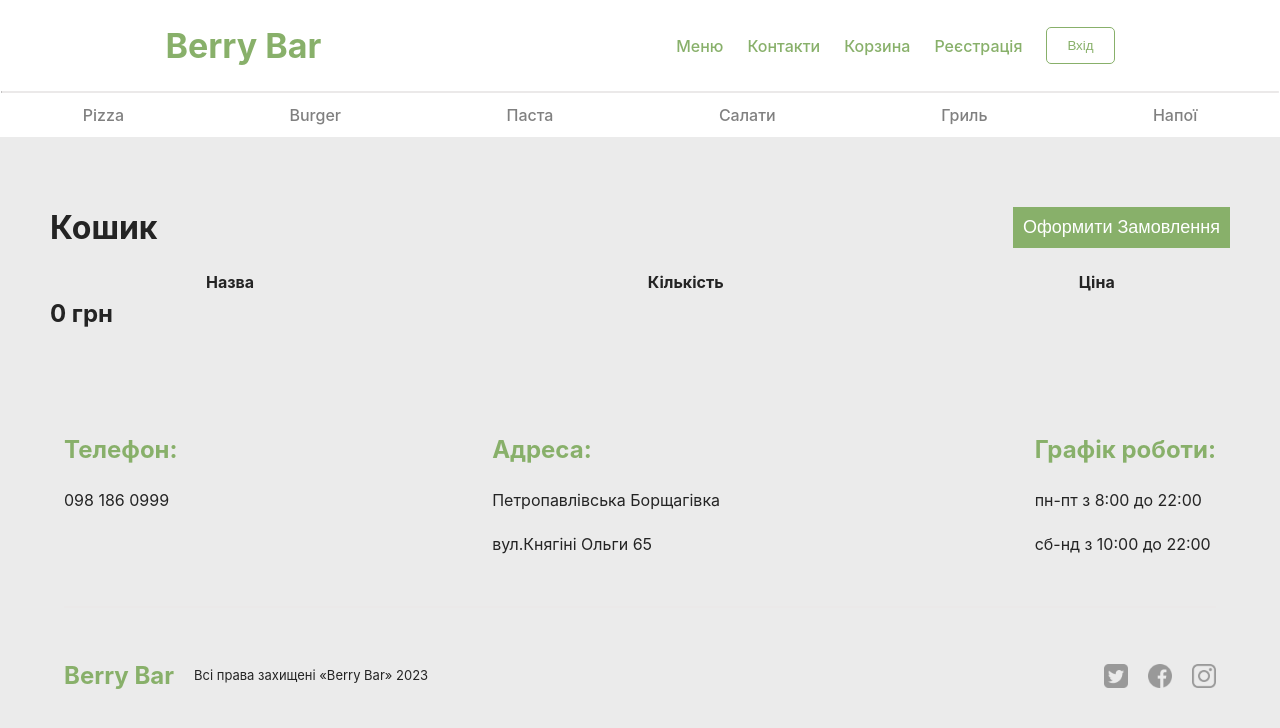
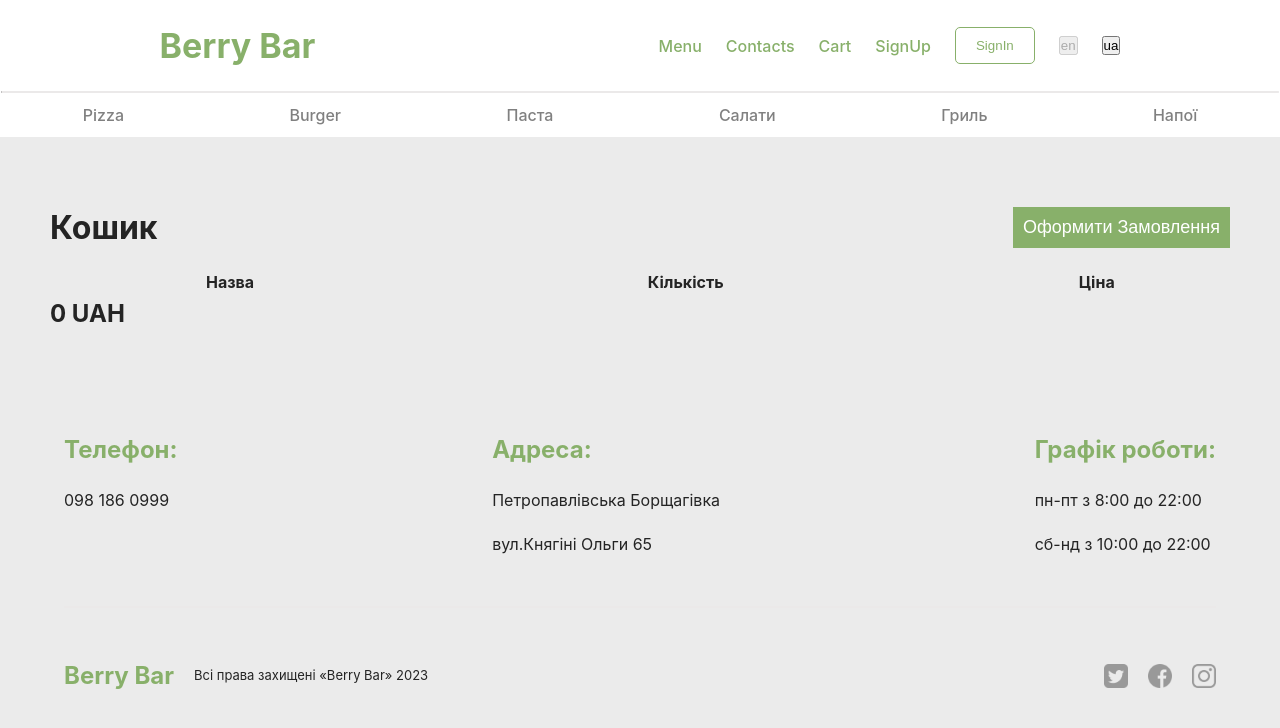
Before and after one commit to OlegKvasn/Berry_Bar_app_MERN, a React (Vite) app in the folder client/: page /cart in a window 1280 px wide. Shown: the top 728 px of the page. Built offline with nearby package versions, Linux system fonts and the light colour scheme.

Commit message:
feat: i18n install

```diff
--- a/client/package.json
+++ b/client/package.json
@@ -18,9 +18,12 @@
     "@reduxjs/toolkit": "^1.9.5",
     "@tanstack/react-query": "^4.32.6",
     "axios": "^1.4.0",
+    "i18next": "^23.7.16",
+    "i18next-browser-languagedetector": "^7.2.0",
     "react": "^18.2.0",
     "react-dom": "^18.2.0",
     "react-hook-form": "^7.48.2",
+    "react-i18next": "^14.0.0",
     "react-icons": "^4.12.0",
     "react-redux": "^8.1.2",
     "react-router-dom": "^6.14.2",
--- a/client/src/App.tsx
+++ b/client/src/App.tsx
@@ -19,6 +19,7 @@ import CartPage from "./page/cart";
 import ProductsAdminPage from "./page/products-admin";
 import CheckOutPage from "./page/check-out";
 import RegisterHookFormPage from "./page/register-hook-form";
+import "./lib/i18n";
 
 function App() {
   const Layout = () => {
--- a/client/src/components/header/index.tsx
+++ b/client/src/components/header/index.tsx
@@ -4,11 +4,14 @@ import { useEffect, useState } from "react";
 import { getCurrentUser } from "../../lib/utils";
 import { category } from "../../lib/data";
 import AccountMenu from "../account-menu";
+import { useTranslation } from "react-i18next";
+import { LOCALS } from "../../lib/i18n/constants";
 
 const Navbar = () => {
   const [active, setActive] = useState(false);
   const { pathname } = useLocation();
   const currentUser = getCurrentUser();
+  const { t, i18n } = useTranslation();
 
   const isActive = () => {
     window.scrollY > 0 ? setActive(true) : setActive(false);
@@ -30,27 +33,39 @@ const Navbar = () => {
         </Link>
         <ul className={style.links}>
           <li>
-            <Link to="/products">Меню</Link>
+            <Link to="/products">{t("navigation.menu")}</Link>
           </li>
           <li>
-            <a href="#contacts">Контакти</a>
+            <a href="#contacts">{t("navigation.contacts")}</a>
           </li>
           <li>
-            <Link to="/cart">Корзина</Link>
+            <Link to="/cart">{t("navigation.cart")}</Link>
           </li>
           {!currentUser.username && (
             <li>
-              <Link to="/register">Реєстрація</Link>
+              <Link to="/register">{t("navigation.register")}</Link>
             </li>
           )}
           {!currentUser.username && (
             <li>
               <button className={style.button}>
-                <NavLink to="/login">Вхід</NavLink>
+                <NavLink to="/login">{t("navigation.login")}</NavLink>
               </button>
             </li>
           )}
           {currentUser.username ? <AccountMenu /> : null}
+          <button
+            disabled={i18n.language === LOCALS.EN}
+            onClick={() => i18n.changeLanguage(LOCALS.EN)}
+          >
+            en
+          </button>
+          <button
+            disabled={i18n.language === LOCALS.UK}
+            onClick={() => i18n.changeLanguage(LOCALS.UK)}
+          >
+            ua
+          </button>
         </ul>
       </nav>
       {(active || pathname !== "/") && (
--- /dev/null
+++ b/client/src/lib/i18n/constants.ts
@@ -0,0 +1,4 @@
+export const LOCALS = {
+  EN: "en",
+  UK: "uk",
+};
--- /dev/null
+++ b/client/src/lib/i18n/index.ts
@@ -0,0 +1,32 @@
+import i18n from "i18next";
+import { initReactI18next } from "react-i18next";
+import LanguageDetector from "i18next-browser-languagedetector";
+import { LOCALS } from "./constants";
+import { uk } from "./translations/uk";
+import { en } from "./translations/en";
+
+// the translations
+// (tip move them in a JSON file and import them,
+// or even better, manage them separated from your code: https://react.i18next.com/guides/multiple-translation-files)
+const resources = {
+  [LOCALS.EN]: {
+    translation: en,
+  },
+  [LOCALS.UK]: {
+    translation: uk,
+  },
+};
+
+i18n
+  .use(initReactI18next) // passes i18n down to react-i18next
+  .use(LanguageDetector)
+  .init({
+    resources,
+    fallbackLng: LOCALS.UK,
+    detection: {
+      order: ["cookie", "htmlTag", "localStorage", "path", "subdomain"],
+      caches: ["cookie"],
+    },
+  });
+
+export default i18n;
--- /dev/null
+++ b/client/src/lib/i18n/translations/en.json
@@ -0,0 +1,6 @@
+{
+  "Menu": "Menu",
+  "cart": {
+    "total_price": "{{amount}} UAH"
+  }
+}
--- /dev/null
+++ b/client/src/lib/i18n/translations/en.ts
@@ -0,0 +1,12 @@
+export const en = {
+  navigation: {
+    menu: "Menu",
+    contacts: "Contacts",
+    cart: "Cart",
+    register: "SignUp",
+    login: "SignIn",
+  },
+  cart: {
+    total_price: "{{amount}} UAH",
+  },
+};
--- /dev/null
+++ b/client/src/lib/i18n/translations/uk.ts
@@ -0,0 +1,12 @@
+export const uk = {
+  navigation: {
+    menu: "Меню",
+    contacts: "Контакти",
+    cart: "Корзина",
+    register: "Реєстрація",
+    login: "Вхід",
+  },
+  cart: {
+    total_price: "{{amount}} ГРН",
+  },
+};
--- a/client/src/page/cart/index.tsx
+++ b/client/src/page/cart/index.tsx
@@ -10,6 +10,7 @@ import { useAppDispatch } from "../../lib/redux/store-hooks";
 import DeleteButton from "../../UI/icon-button/delete";
 //import { getCurrentUser } from "../../lib/utils";
 import Button from "../../UI/button";
+import { useTranslation } from "react-i18next";
 
 const CartPage = () => {
   const cartProducts = useSelector(getCartProducts);
@@ -17,6 +18,7 @@ const CartPage = () => {
   const dispatch = useAppDispatch();
   //const currentUser = getCurrentUser();
   const navigate = useNavigate();
+  const { t } = useTranslation();
 
   const handleRemoveFromCart = (productId: string) => {
     dispatch(removeFromCart(productId));
@@ -74,7 +76,7 @@ const CartPage = () => {
           ))}
         </tbody>
       </table>
-      <h2>{`${totalPrice} грн`}</h2>
+      <h2>{t("cart.total_price", { amount: totalPrice })}</h2>
     </div>
   );
 };
```
Also changed, not shown: 1 other file (tests, documents, lock files or other folders).
